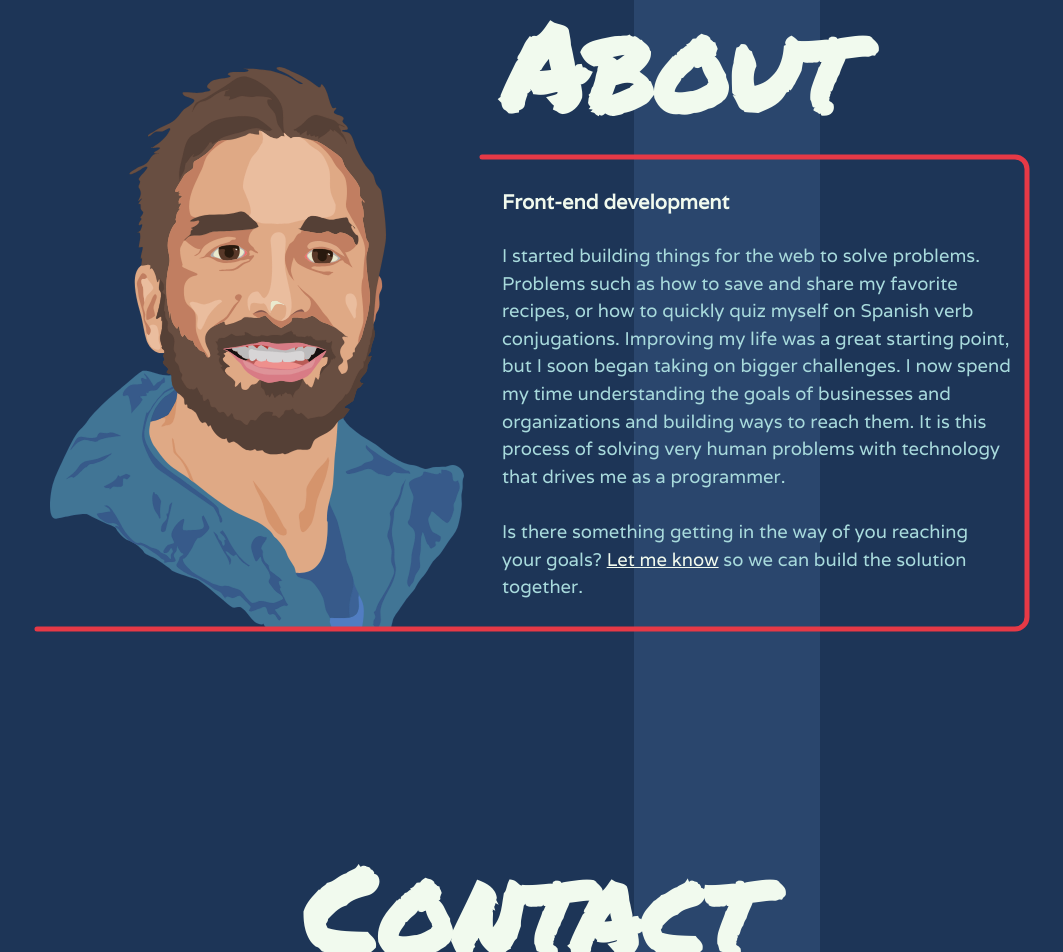
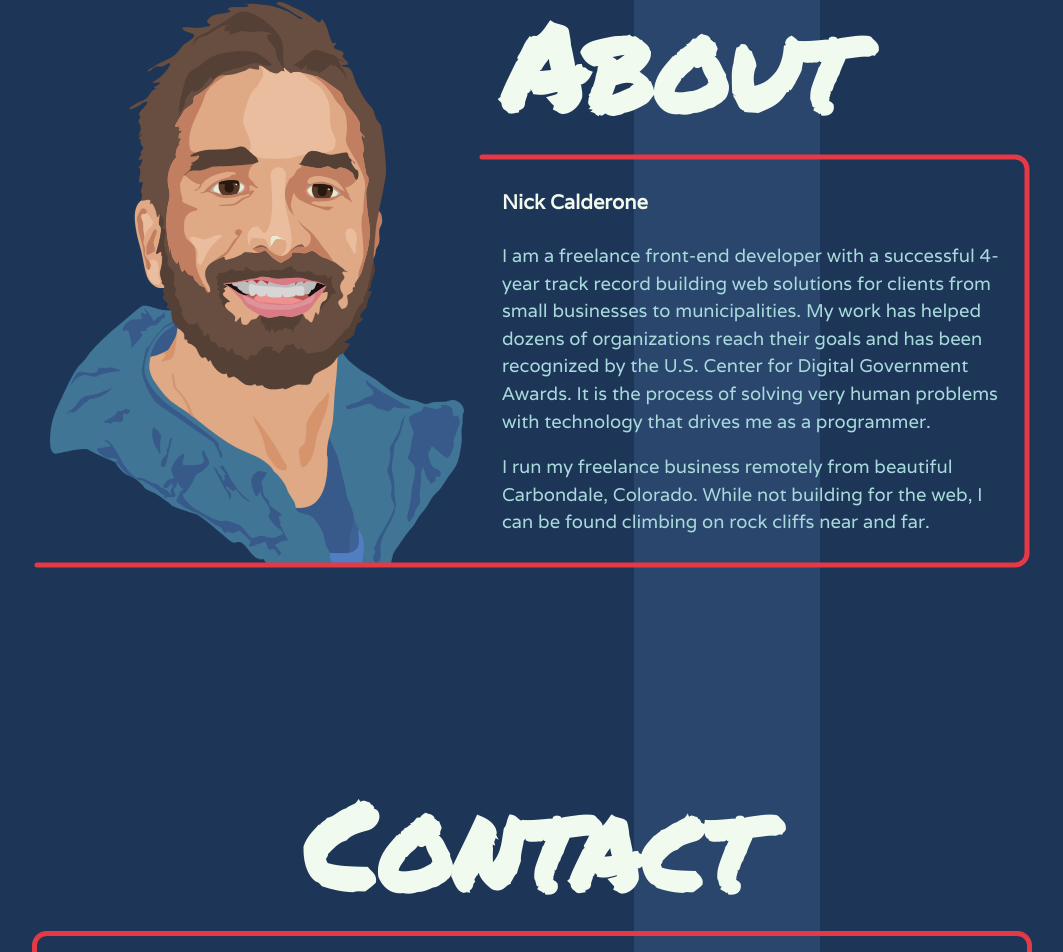
Before and after one commit to NickCalderone/developer-portfolio, a Nuxt app: page / in a window 1280 px wide. Shown: the part 1943-2895 px from the top of the page, without its empty margins (108-1171 px from the left). Built offline with nearby package versions, Linux system fonts and the light colour scheme.

Commit message:
updated about

```diff
--- a/components/About.vue
+++ b/components/About.vue
@@ -146,15 +146,18 @@ export default {
 			<Face />
 		</div>
 		<div class="about-text">
-			<h3 class="about-subheader">Front-end development</h3>
+			<h3 class="about-subheader">Nick Calderone</h3>
 			<p>
-				I started building things for the web to solve problems. Problems such as how to save and share my
-				favorite recipes, or how to quickly quiz myself on Spanish verb conjugations. Improving my life was a
-				great starting point, but I soon began taking on bigger challenges. I now spend my time
-				understanding the goals of businesses and organizations and building ways to reach them. It is this
-				process of solving very human problems with technology that drives me as a programmer.<br><br>Is there
-				something getting in the way of you reaching your goals? <a href="#contact">Let me know</a> so we can
-				build the solution together.
+				I am a freelance front-end developer with a successful 4-year track record building web solutions for
+				clients
+				from small businesses to municipalities. My work has helped dozens of organizations reach their goals and
+				has been recognized by the U.S. Center for Digital Government Awards. It is the process of solving very
+				human problems with technology that drives me as a programmer.
+			</p>
+			<br>
+			<p>
+				I run my freelance business remotely from beautiful Carbondale, Colorado. While not building for the web,
+				I can be found climbing on rock cliffs near and far.
 			</p>
 		</div>
 		<div class="about-canvas-wrapper">
```
